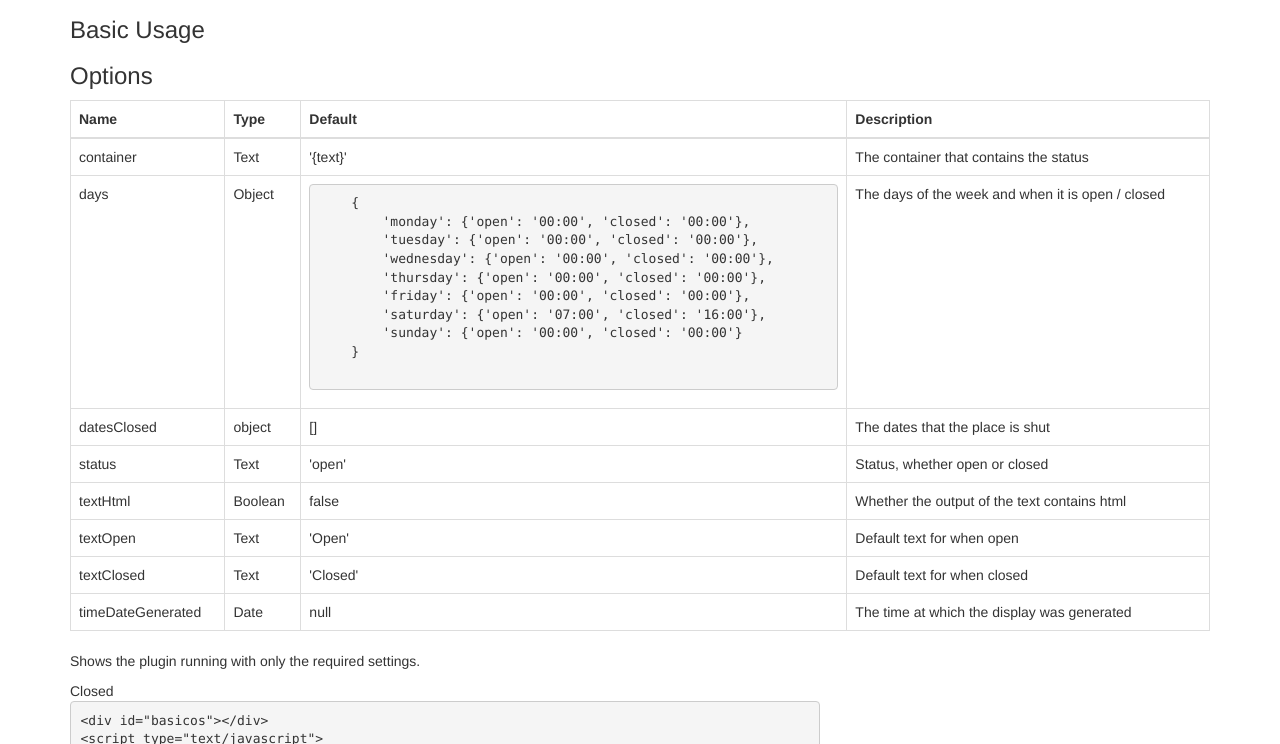
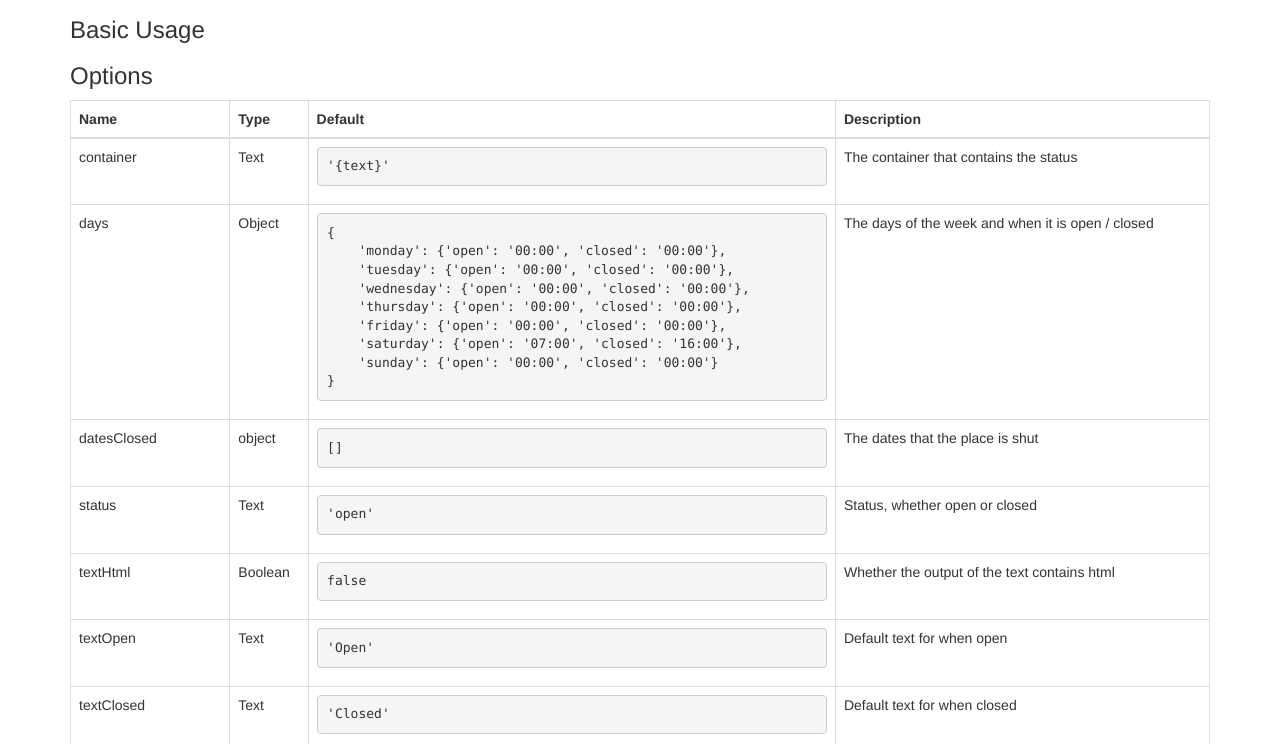
Before and after one commit to tmatt95/OpenShut, a plain HTML site: page examples/index.html in a window 1280 px wide. Shown: the part 56-800 px from the top of the page. Drawn offline with Linux system fonts and the light colour scheme.

Commit message:
Tidying up options table

```diff
--- a/examples/index.html
+++ b/examples/index.html
@@ -32,7 +32,7 @@ and open the template in the editor.
 			    <tr>
 				<td>container</td>
 				<td>Text</td>
-				<td>'{text}'</td>
+				<td><pre>'{text}'</pre></td>
 				<td>The container that contains the status</td>
 			    </tr>
 			    <tr>
@@ -48,45 +48,44 @@ and open the template in the editor.
     'friday': {'open': '00:00', 'closed': '00:00'},
     'saturday': {'open': '07:00', 'closed': '16:00'},
     'sunday': {'open': '00:00', 'closed': '00:00'}
-    }
-				    </pre>
+}</pre>
 				</td>
 				<td>The days of the week and when it is open / closed</td>
 			    </tr>
 			    <tr>
 				<td>datesClosed</td>
 				<td>object</td>
-				<td>[]</td>
+				<td><pre>[]</pre></td>
 				<td>The dates that the place is shut</td>
 			    </tr>
 			    <tr>
 				<td>status</td>
 				<td>Text</td>
-				<td>'open'</td>
+				<td><pre>'open'</pre></td>
 				<td>Status, whether open or closed</td>
 			    </tr>
 			    <tr>
 				<td>textHtml</td>
 				<td>Boolean</td>
-				<td>false</td>
+				<td><pre>false</pre></td>
 				<td>Whether the output of the text contains html</td>
 			    </tr>
 			    <tr>
 				<td>textOpen</td>
 				<td>Text</td>
-				<td>'Open'</td>
+				<td><pre>'Open'</pre></td>
 				<td>Default text for when open</td>
 			    </tr>
 			    <tr>
 				<td>textClosed</td>
 				<td>Text</td>
-				<td>'Closed'</td>
+				<td><pre>'Closed'</pre></td>
 				<td>Default text for when closed</td>
 			    </tr>
 			    <tr>
 				<td>timeDateGenerated</td>
 				<td>Date</td>
-				<td>null</td>
+				<td><pre>null</pre></td>
 				<td>The time at which the display was generated</td>
 			    </tr>
 			</tbody>
```
Lines whose indentation alone changed are shown as unchanged.
